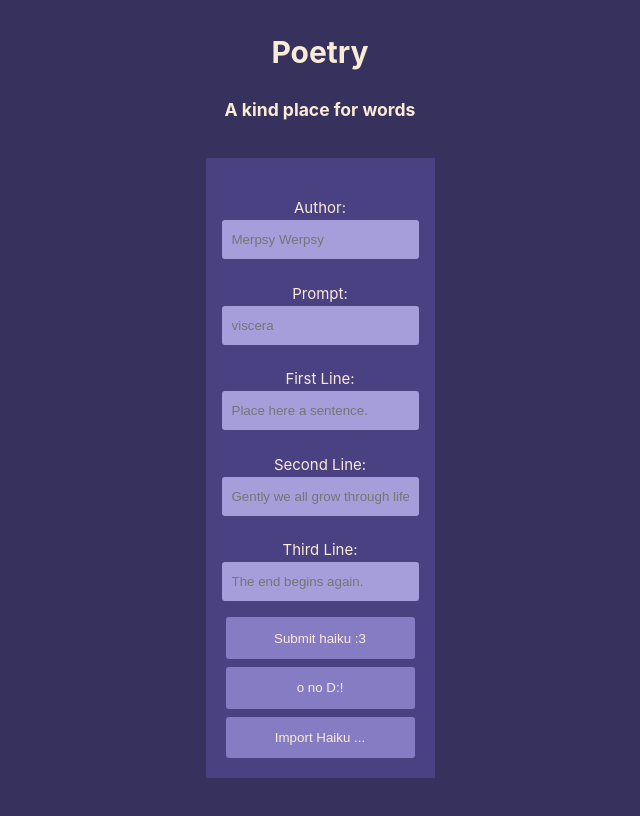
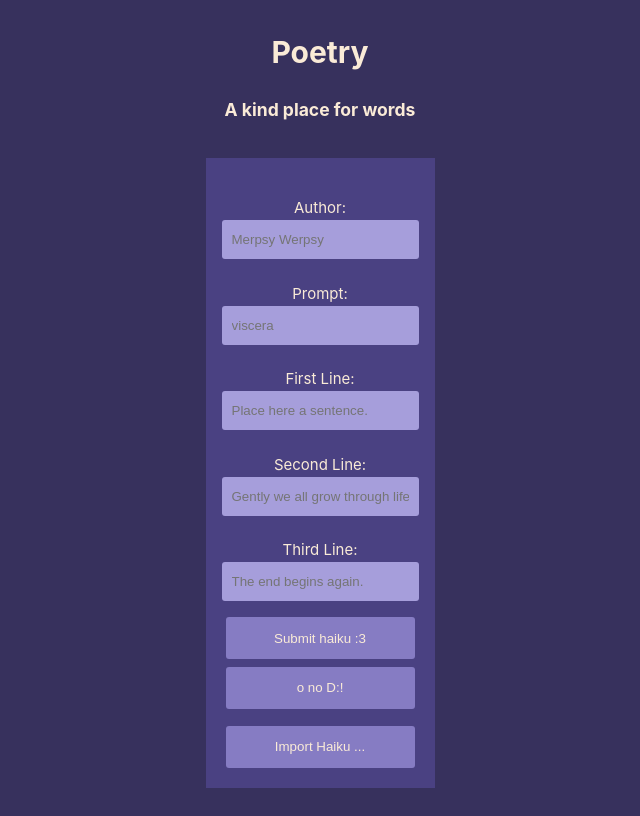
Before and after one commit to AMDAndy/poetry, a Vue app in the folder Poetry site/: page / in a window 1280 px wide. Shown: the whole page, without its empty margins (320-960 px from the left). Built offline with nearby package versions, Linux system fonts and the light colour scheme; the HTML template or start-up script is replaced by a standard one.

Commit message:
Add separation from add/reset buttons for the import button

```diff
--- a/Poetry site/src/components/InputHaiku.vue
+++ b/Poetry site/src/components/InputHaiku.vue
@@ -146,6 +146,9 @@ getHaikus()
 </template>
 
 <style>
+#click-import {
+  margin-top: 1em;
+}
 #haikutainer {
   margin: auto;
   background-color: rgb(74, 65, 130);
```
